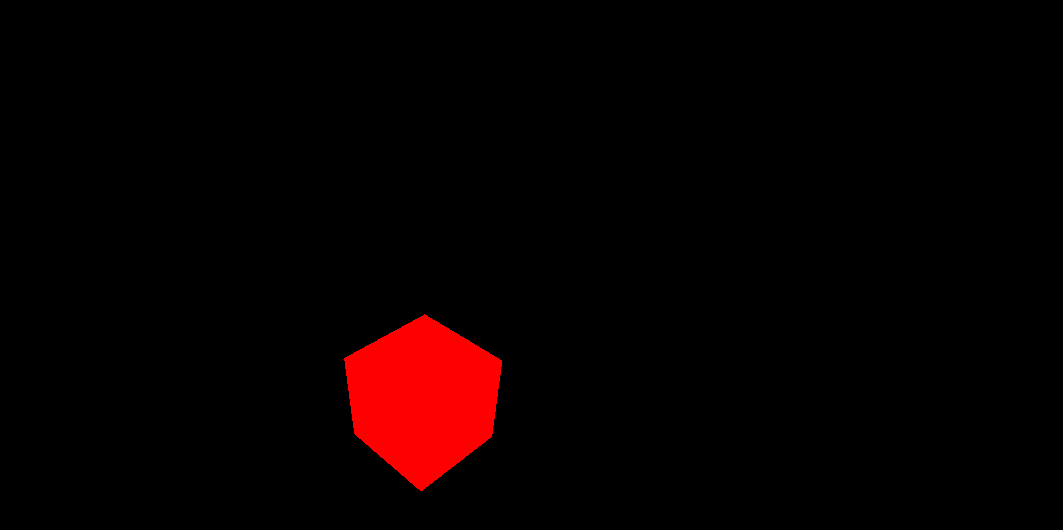
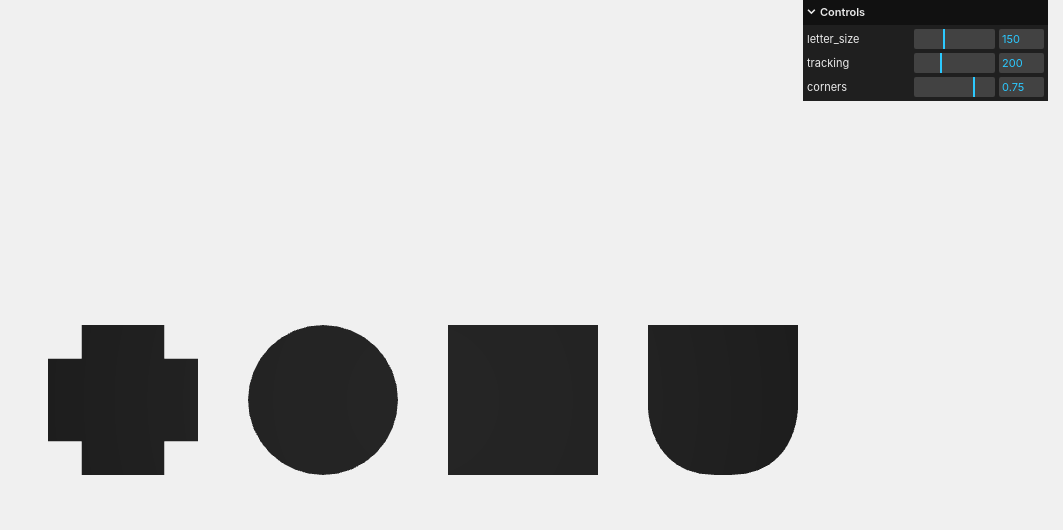
Before and after one commit to toru-digital/logo, a website built with Vite: page src/index2.html in a window 1280 px wide. Shown: the whole page, without its empty margins (217-1280 px from the left). Built offline with nearby package versions, Linux system fonts and the light colour scheme; animation ran at ten frames a second.

Commit message:
orthographic

```diff
--- a/src/index.js
+++ b/src/index.js
@@ -73,8 +73,6 @@ function getT () {
 	const middle = Math.min (settings.letter_size * corner_multiplier, settings.letter_size);
 	const corner = Math.max ((settings.letter_size - middle) * 0.5, 0);
 	const offset = settings.letter_size * -0.5;
-
-	console.log (corner_multiplier)
 
 	const shape = new THREE.Shape()
 		.moveTo (
--- a/src/index2.html
+++ b/src/index2.html
@@ -2,12 +2,12 @@
 <html lang="en">
 	<head>
 		<meta charset="utf-8">
-		<title>Logo 1</title>
+		<title>Logo 2</title>
 		<style>
 			body { margin: 0; }
 		</style>
 	</head>
-	<body onclick="window.location.href='/index.html'">
+	<body>
 		<script type="module" src="/index2.js"></script>
 	</body>
 </html>
--- a/src/index2.js
+++ b/src/index2.js
@@ -1,24 +1,280 @@
 import * as THREE from 'three';
+import { GUI } from 'three/addons/libs/lil-gui.module.min.js';
 
-const scene = new THREE.Scene();
-const camera = new THREE.PerspectiveCamera( 75, window.innerWidth / window.innerHeight, 0.1, 1000 );
+let container;
+let camera, scene, renderer;
+let logoGroup;
+let targetRotation = 0;
+let targetRotationOnPointerDown = 0;
+let pointerX = 0;
+let pointerXOnPointerDown = 0;
+let windowHalfX = window.innerWidth / 2;
+let logoTexture
+let shapes = [];
 
-const renderer = new THREE.WebGLRenderer();
-renderer.setSize( window.innerWidth, window.innerHeight );
-document.body.appendChild( renderer.domElement );
+let settings = {
+	letter_size : 150,
+	tracking : 200,
+	corners : 0.75
+};
 
-const geometry = new THREE.BoxGeometry( 1, 1, 1 );
-const material = new THREE.MeshBasicMaterial( { color: 0xFF0000 } );
-const cube = new THREE.Mesh( geometry, material );
-scene.add( cube );
+buildScene ();
+buildLogo ();
+buildControls ();
+animate ();
 
-camera.position.z = 5;
+function buildScene () {
+	container = document.createElement ('div');
+	document.body.appendChild (container);
+
+	scene = new THREE.Scene();
+	scene.background = new THREE.Color( 0xf0f0f0 );
+
+	camera = new THREE.OrthographicCamera
+	(
+		window.innerWidth / - 2,
+		window.innerWidth / 2,
+		window.innerHeight / 2,
+		window.innerHeight / - 2,
+		1,
+		10000
+	);
+
+	camera.position.set (0, 0, 1200);
+	scene.add (camera);
+
+	const light = new THREE.PointLight (0xffffff, 2.5, 0, 0);
+	camera.add (light);
+
+	renderer = new THREE.WebGLRenderer( { antialias: true } );
+	renderer.setPixelRatio( window.devicePixelRatio );
+	renderer.setSize( window.innerWidth, window.innerHeight );
+	container.appendChild( renderer.domElement );
+
+	container.style.touchAction = 'none';
+	container.addEventListener( 'pointerdown', onPointerDown );
+
+	window.addEventListener( 'resize', onWindowResize );
+
+	logoGroup = new THREE.Group ();
+	scene.add (logoGroup);
+
+	const loader = new THREE.TextureLoader ();
+	logoTexture = loader.load ('textures/uv_grid_opengl.jpg');
+	logoTexture.colorSpace = THREE.SRGBColorSpace;
+
+	logoTexture.wrapS = logoTexture.wrapT = THREE.RepeatWrapping;
+	logoTexture.repeat.set( 0.008, 0.008 );
+}
+
+function getT () {
+	const corner_multiplier = 0.4 + 0.6 * (1-settings.corners);
+
+	const middle = Math.min (settings.letter_size * corner_multiplier, settings.letter_size);
+	const corner = Math.max ((settings.letter_size - middle) * 0.5, 0);
+	const offset = settings.letter_size * -0.5;
+
+	const shape = new THREE.Shape()
+		.moveTo (
+			corner + offset,
+			0 + offset
+		)
+		.lineTo (
+			corner + middle + offset,
+			0 + offset
+		)
+		.lineTo (
+			corner + middle + offset,
+			corner + offset
+		)
+		.lineTo (
+			settings.letter_size + offset,
+			corner + offset
+		)
+		.lineTo (
+			settings.letter_size + offset,
+			corner + middle + offset
+		)
+		.lineTo (
+			corner + middle + offset,
+			corner + middle + offset
+		)
+		.lineTo (
+			corner + middle + offset,
+			settings.letter_size + offset
+		)
+		.lineTo (
+			corner + offset,
+			settings.letter_size + offset
+		)
+		.lineTo (
+			corner + offset,
+			corner + middle + offset
+		)
+		.lineTo (
+			0 + offset,
+			corner + middle + offset
+		)
+		.lineTo (
+			0 + offset,
+			corner + offset
+		)
+		.lineTo (
+			corner + offset,
+			corner + offset
+		)
+		.moveTo (
+			corner + offset,
+			0 + offset
+		)
+
+	let geometry = new THREE.ShapeGeometry (shape);
+	let mesh = new THREE.Mesh (
+		geometry,
+		new THREE.MeshPhongMaterial ({side: THREE.DoubleSide, map: logoTexture})
+	);
+
+	return mesh
+}
+
+function getO () {
+	const geometry = new THREE.CircleGeometry (settings.letter_size * 0.5, 32);
+	const mesh = new THREE.MeshPhongMaterial ({side: THREE.DoubleSide, map: logoTexture})
+	const shape = new THREE.Mesh (
+		geometry,
+		mesh
+	);
+
+	return shape
+}
+
+function getR () {
+	const offset = settings.letter_size * -0.5;
+
+	const size = settings.letter_size;
+	const shape = new THREE.Shape()
+		.moveTo (
+			0 + offset,
+			0 + offset
+		)
+		.lineTo (
+			size + offset,
+			0 + offset
+		)
+		.lineTo (
+			size + offset,
+			size + offset
+		)
+		.lineTo (
+			0 + offset,
+			size + offset
+		)
+		.lineTo (
+			0 + offset,
+			0 + offset
+		)
+
+	let rGeometry = new THREE.ShapeGeometry ( shape );
+	let mesh = new THREE.Mesh (
+		rGeometry,
+		new THREE.MeshPhongMaterial( { side: THREE.DoubleSide, map: logoTexture } )
+	);
+	return mesh
+}
+
+function getU () {
+
+	const corner_multiplier = settings.corners * 0.3
+
+	const corner = Math.min (settings.letter_size * corner_multiplier, settings.letter_size * 0.25)
+	const offset = settings.letter_size * -0.5;
+
+	const shape = new THREE.Shape()
+		.moveTo (settings.letter_size - corner * 2 + offset, 0 + offset)
+		.lineTo (corner * 2 + offset, 0 + offset)
+		.bezierCurveTo (
+			0 + offset, 0 + offset,
+			0 + offset, corner * 2 + offset,
+			0 + offset, corner * 2 + offset
+		)
+		.lineTo (0 + offset, settings.letter_size + offset)
+		.lineTo (settings.letter_size + offset, settings.letter_size + offset)
+		.lineTo (settings.letter_size + offset, corner * 2 + offset)
+		.bezierCurveTo (
+			settings.letter_size + offset, corner*2 + offset,
+			settings.letter_size + offset, 0 + offset,
+			settings.letter_size - corner * 2 + offset, 0 + offset
+		)
+
+	let geometry = new THREE.ShapeGeometry ( shape );
+	let mesh = new THREE.Mesh (
+		geometry,
+		new THREE.MeshPhongMaterial( { side: THREE.DoubleSide, map: logoTexture } )
+	);
+
+	return mesh
+}
+
+function buildLogo () {
+	shapes.forEach (shape => {
+		logoGroup.remove (shape);
+	})
+
+	shapes = [ getT (), getO (), getR (), getU ()]
+	const x_start = (shapes.length - 1) * settings.tracking * -0.5;
+
+	shapes.forEach ((shape, index) => {
+		shape.position.set (x_start + index * settings.tracking, 0, 0);
+		logoGroup.add (shape);
+	})
+}
+
+function buildControls () {
+	const gui = new GUI()
+	gui.add (settings, 'letter_size', 0, 400)
+	gui.add (settings, 'tracking', 0, 600)
+	gui.add (settings, 'corners', 0, 1)
+}
+
+function onWindowResize () {
+	windowHalfX = window.innerWidth / 2;
+	camera.aspect = window.innerWidth / window.innerHeight;
+	camera.updateProjectionMatrix ();
+	renderer.setSize( window.innerWidth, window.innerHeight );
+}
+
+function onPointerDown (event) {
+
+	if ( event.isPrimary === false ) return;
+
+	pointerXOnPointerDown = event.clientX - windowHalfX;
+	targetRotationOnPointerDown = targetRotation;
+
+	document.addEventListener( 'pointermove', onPointerMove );
+	document.addEventListener( 'pointerup', onPointerUp );
+
+}
+
+function onPointerMove (event) {
+	if ( event.isPrimary === false ) return;
+	pointerX = event.clientX - windowHalfX;
+	targetRotation = targetRotationOnPointerDown + ( pointerX - pointerXOnPointerDown ) * 0.02;
+}
+
+function onPointerUp() {
+	if ( event.isPrimary === false ) return;
+	document.removeEventListener( 'pointermove', onPointerMove );
+	document.removeEventListener( 'pointerup', onPointerUp );
+}
 
 function animate() {
 	requestAnimationFrame( animate );
-	cube.rotation.x += 0.01;
-	cube.rotation.y += 0.01;
-	renderer.render( scene, camera );
+	render();
 }
 
-animate();
+function render() {
+	logoGroup.rotation.y += ( targetRotation - logoGroup.rotation.y ) * 0.05;
+	renderer.render( scene, camera );
+
+	buildLogo ();
+}
```
Also changed, not shown: src/index.html (+1 -1 lines).
